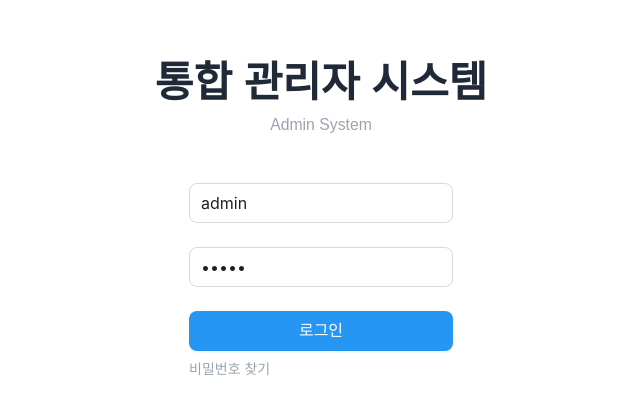
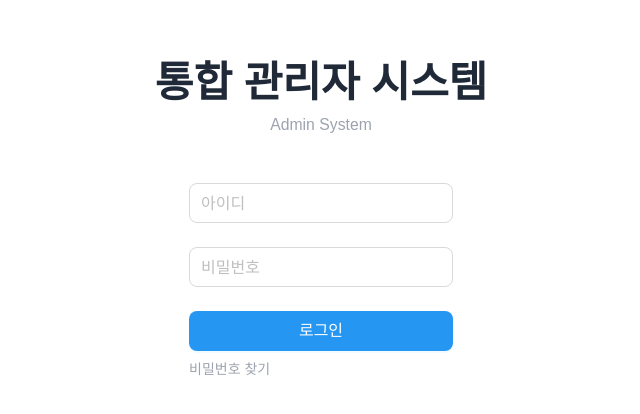
Before and after one commit to li-moo/adminPages_FE, a Next.js app in the folder adminPages-project/: page /login in a window 1280 px wide. Shown: the part 120-534 px from the top of the page, without its empty margins (319-959 px from the left). Built offline with nearby package versions, Linux system fonts and the light colour scheme; no server answers; a web font is replaced by a local one; what ky-universal would draw is missing.

Commit message:
feBa 연결

```diff
--- a/adminPages-project/package.json
+++ b/adminPages-project/package.json
@@ -18,17 +18,20 @@
     "dayjs": "^1.11.7",
     "framer-motion": "^8.5.0",
     "isomorphic-unfetch": "^4.0.2",
+    "jsonwebtoken": "^9.0.0",
     "ky": "^0.33.2",
     "ky-universal": "^0.11.0",
     "lucide-react": "^0.105.0",
     "mysql": "^2.18.1",
     "next": "13.1.3",
-    "next-auth": "^4.18.8",
+    "next-auth": "^4.22.1",
     "numeral": "^2.0.6",
     "qs": "^6.11.0",
     "react": "18.2.0",
+    "react-cookie": "^4.1.1",
     "react-countup": "^6.4.0",
     "react-dom": "18.2.0",
+    "react-hook-form": "^7.43.9",
     "react-quill": "^2.0.0",
     "swr": "^2.0.1"
   },
--- a/adminPages-project/src/components/page/login/gradient-bg.tsx
+++ b/adminPages-project/src/components/page/login/gradient-bg.tsx
@@ -9,25 +9,25 @@ const GradientBg = ({ className }: IGradientBgProps) => {
     <svg xmlns="http://www.w3.org/2000/svg" className={className}>
       <defs>
         <linearGradient id="a" gradientUnits="objectBoundingBox" x1="0" y1="0" x2="1" y2="1">
-          <stop offset="0" stop-color="red">
+          <stop offset="0" stopColor="red">
             <animate
-              attributeName="stop-color"
+              attributeName="stopColor"
               values="red;purple;blue;green;yellow;orange;red;"
               dur="20s"
               repeatCount="indefinite"
             ></animate>
           </stop>
-          <stop offset=".5" stop-color="purple">
+          <stop offset=".5" stopColor="purple">
             <animate
-              attributeName="stop-color"
+              attributeName="stopColor"
               values="purple;blue;green;yellow;orange;red;purple;"
               dur="20s"
               repeatCount="indefinite"
             ></animate>
           </stop>
-          <stop offset="1" stop-color="blue">
+          <stop offset="1" stopColor="blue">
             <animate
-              attributeName="stop-color"
+              attributeName="stopColor"
               values="blue;green;yellow;orange;red;purple;blue;"
               dur="20s"
               repeatCount="indefinite"
@@ -43,17 +43,17 @@ const GradientBg = ({ className }: IGradientBgProps) => {
           />
         </linearGradient>
         <linearGradient id="b" gradientUnits="objectBoundingBox" x1="0" y1="1" x2="1" y2="1">
-          <stop offset="0" stop-color="red">
+          <stop offset="0" stopColor="red">
             <animate
-              attributeName="stop-color"
+              attributeName="stopColor"
               values="red;purple;blue;green;yellow;orange;red;"
               dur="20s"
               repeatCount="indefinite"
             ></animate>
           </stop>
-          <stop offset="1" stop-color="purple" stop-opacity="0">
+          <stop offset="1" stopColor="purple" stopOpacity="0">
             <animate
-              attributeName="stop-color"
+              attributeName="stopColor"
               values="purple;blue;green;yellow;orange;red;purple;"
               dur="20s"
               repeatCount="indefinite"
--- a/adminPages-project/src/components/page/login/login-form.tsx
+++ b/adminPages-project/src/components/page/login/login-form.tsx
@@ -1,13 +1,93 @@
+// import DefaultModal from "@/components/shared/ui/default-modal";
+// import { Alert, Button, Form, Input } from "antd";
+// import { useForm } from "antd/lib/form/Form";
+// import { signIn } from "next-auth/react";
+// import { useRouter } from "next/router";
+// import React, { useCallback, useState } from "react";
+
+// interface ILoginFormValue {
+//   username: string;
+//   password: string;
+// }
+
+// const LoginForm = () => {
+//   const router = useRouter();
+//   const [form] = useForm<ILoginFormValue>();
+//   const [isLoading, setIsLoading] = useState(false);
+//   const [showPasswordModal, setShowPasswordModal] = useState(false);
+
+//   const handleFinish = useCallback(async (value: ILoginFormValue) => {
+//     setIsLoading(true);
+
+//     try {
+//       console.log(value);
+//       await signIn("login-credentials", { username: value.username, password: value.password });
+//     } catch (error) {
+//       setIsLoading(false);
+//     }
+//   }, []);
+
+//   return (
+//     <>
+//       {router?.query.error && router?.query.error !== "CredentialsSignin" ? (
+//         <div className="mb-3">
+//           <Alert message={`로그인 중 오류가 발생했습니다. ${router?.query.error}`} type="warning" />
+//         </div>
+//       ) : null}
+
+//       <div className="my-5 text-lg text-center text-gray-400"></div>
+//       <Form<ILoginFormValue>
+//         form={form}
+//         layout="vertical"
+//         initialValues={{ username: "admin", password: "admin" }} // 초기값
+//         onFinish={handleFinish}
+//       >
+//         <div className="mb-3">
+//           {router?.query.error === "CredentialsSignin" ? (
+//             <>
+//               <Alert message="로그인에 실패했습니다. 아이디 또는 비밀번호를 다시 확인해주세요." type="error" />
+//             </>
+//           ) : (
+//             <></>
+//           )}
+//         </div>
+//         <Form.Item name="username" rules={[{ required: true, message: "아이디를 입력해주세요" }]}>
+//           <Input size="large" placeholder="아이디" />
+//         </Form.Item>
+
+//         <Form.Item name="password" rules={[{ required: true, message: "비밀번호를 입력해주세요" }]}>
+//           <Input placeholder="비밀번호" type="password" size="large" />
+//         </Form.Item>
+
+
+//         <Button size="large" type="primary" htmlType="submit" className="w-full" loading={isLoading}>
+//           로그인
+//         </Button>
+
+//         <a className="inline-block mt-2 text-gray-400" onClick={() => setShowPasswordModal(true)}>
+//           비밀번호 찾기
+//         </a>
+//       </Form>
+
+//       <DefaultModal title="비밀번호 찾기" open={showPasswordModal} handleHide={() => setShowPasswordModal(false)}>
+//         🔑 임시 로그인 정보는 admin / admin 입니다.
+//       </DefaultModal>
+//     </>
+//   );
+// };
+
+// export default React.memo(LoginForm);
+
 import DefaultModal from "@/components/shared/ui/default-modal";
-import { Alert, Button, Form, Input } from "antd";
+import { useState, useCallback } from "react";
+import { useRouter } from "next/router";
 import { useForm } from "antd/lib/form/Form";
-import { signIn } from "next-auth/react";
-import { useRouter } from "next/router";
-import React, { useCallback, useState } from "react";
+import { Button, Form, Input, Alert} from "antd";
+import axios from "axios";
 
 interface ILoginFormValue {
-  username: string;
-  password: string;
+  login_id: string;
+  pwd: string;
 }
 
 const LoginForm = () => {
@@ -16,16 +96,38 @@ const LoginForm = () => {
   const [isLoading, setIsLoading] = useState(false);
   const [showPasswordModal, setShowPasswordModal] = useState(false);
 
-  const handleFinish = useCallback(async (value: ILoginFormValue) => {
-    setIsLoading(true);
+  // const onFinish = (values: ILoginFormValue) => {
+    const onFinish = (values: ILoginFormValue) => {
 
-    try {
-      console.log(value);
-      await signIn("login-credentials", { username: value.username, password: value.password });
-    } catch (error) {
-      setIsLoading(false);
-    }
-  }, []);
+    const url_be = "http://localhost:8080/api/v1/staff/login";
+    // const url_be = "http://localhost:8080/staff/login";
+
+    axios(url_be,
+      {
+        method: 'post',
+        headers: {
+          'Access-Control-Allow-Origin': '*',
+          'Content-Type': 'application/json',
+          withCredentials: true,
+          mode: 'no-cors'
+        },
+        data: {
+          login_id: values.login_id,
+          pwd: values.pwd
+        }
+      })
+    .catch(function (error) {
+      if (error.response) {
+        setIsLoading(false);
+        console.log(error.response.data);
+        console.log(error.response.status);
+        console.log(error.response.headers);
+      }
+    })
+    console.log(values.login_id);
+    console.log(values.pwd);
+  };
+
 
   return (
     <>
@@ -36,11 +138,12 @@ const LoginForm = () => {
       ) : null}
 
       <div className="my-5 text-lg text-center text-gray-400"></div>
-      <Form<ILoginFormValue>
+      {/* <Form<ILoginFormValue> */}
+      <Form
         form={form}
         layout="vertical"
-        initialValues={{ username: "admin", password: "admin" }} // 초기값
-        onFinish={handleFinish}
+        //initialValues={{ login_id: "admin", pwd: "admin" }} // 초기값
+        onFinish={onFinish}
       >
         <div className="mb-3">
           {router?.query.error === "CredentialsSignin" ? (
@@ -51,24 +154,20 @@ const LoginForm = () => {
             <></>
           )}
         </div>
-        <Form.Item name="username" rules={[{ required: true, message: "아이디를 입력해주세요" }]}>
-          <Input size="large" placeholder="아이디" />
+
+        <Form.Item name="login_id" rules={[{ required: true, message: "아이디를 입력해주세요" }]}>
+          <Input  size="large" placeholder="아이디" />
         </Form.Item>
-
-        <Form.Item name="password" rules={[{ required: true, message: "비밀번호를 입력해주세요" }]}>
+        <Form.Item name="pwd" rules={[{ required: true, message: "비밀번호를 입력해주세요" }]}>
           <Input placeholder="비밀번호" type="password" size="large" />
         </Form.Item>
-
-
         <Button size="large" type="primary" htmlType="submit" className="w-full" loading={isLoading}>
           로그인
         </Button>
-
         <a className="inline-block mt-2 text-gray-400" onClick={() => setShowPasswordModal(true)}>
           비밀번호 찾기
         </a>
       </Form>
-
       <DefaultModal title="비밀번호 찾기" open={showPasswordModal} handleHide={() => setShowPasswordModal(false)}>
         🔑 임시 로그인 정보는 admin / admin 입니다.
       </DefaultModal>
@@ -76,4 +175,4 @@ const LoginForm = () => {
   );
 };
 
-export default React.memo(LoginForm);
+export default LoginForm;
--- a/adminPages-project/src/pages/login.tsx
+++ b/adminPages-project/src/pages/login.tsx
@@ -17,13 +17,13 @@ const LoginPage = () => {
       </div>
 
       {/* <div className="w-full lg:w-1/2"> */}
-      <div className="divdiv"
->
+      <div className="divdiv">
       <style jsx>{`
       .divdiv {
         margin-top: 170px;
       }
     `}</style>
+
         <div className="relative flex items-center justify-center h-full">
           {/* <section className="w-full px-5 pb-10 text-gray-800 sm:w-4/6 md:w-3/6 lg:w-4/6 xl:w-3/6 sm:px-0"> */}
           <section className="w-full px-5 pb-10 text-gray-800 sm:w-4/6 md:w-3/6 lg:w-4/6 xl:w-3/6 sm:px-0">
```
Also changed, not shown: 2 other files (tests, documents, lock files or other folders).
